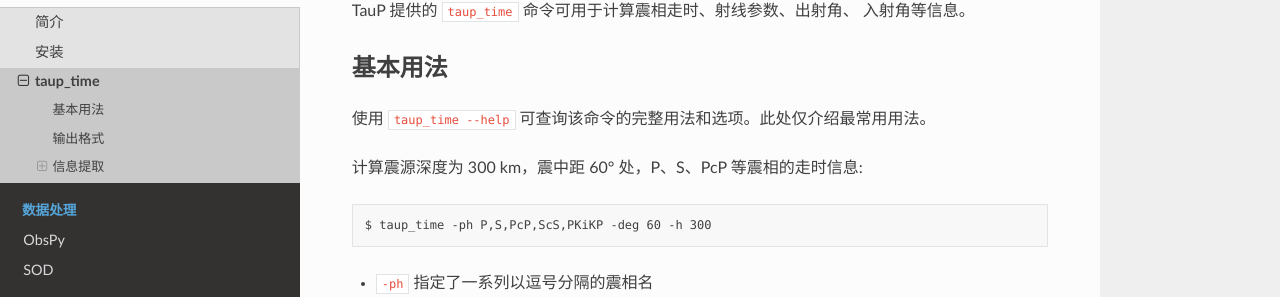
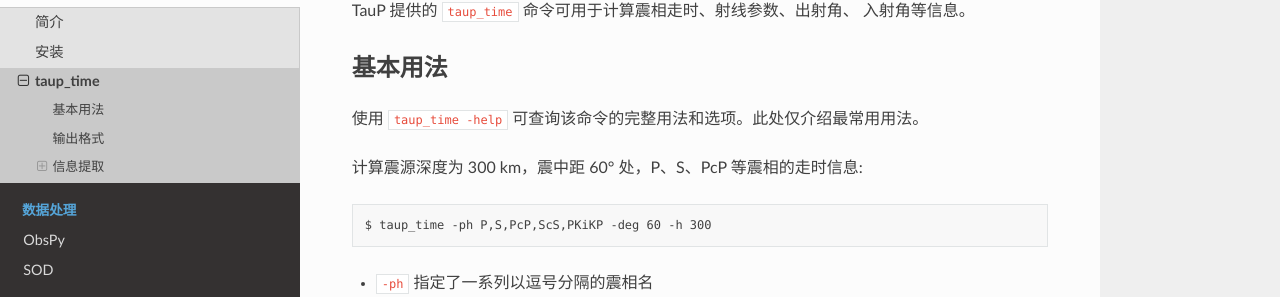
Before and after one commit to seismo-learn/software, a Sphinx documentation site: the page built from source/taup/taup_time.rst, in a window 1280 px wide and 900 px high. Shown: the part 161-458 px from the top of the window. Built offline with Sphinx 7.4.7 and the Read the Docs theme 2.0.0, drawn with Linux system fonts in a browser that asks for light colours.

Commit message:
Tiny fix

```diff
--- a/source/taup/taup_time.rst
+++ b/source/taup/taup_time.rst
@@ -7,7 +7,7 @@ TauP 提供的 ``taup_time`` 命令可用于计算震相走时、射线参数、
 基本用法
 --------
 
-使用 ``taup_time --help`` 可查询该命令的完整用法和选项。此处仅介绍最常用用法。
+使用 ``taup_time -help`` 可查询该命令的完整用法和选项。此处仅介绍最常用用法。
 
 计算震源深度为 300 km，震中距 60° 处，P、S、PcP 等震相的走时信息::
 
```
